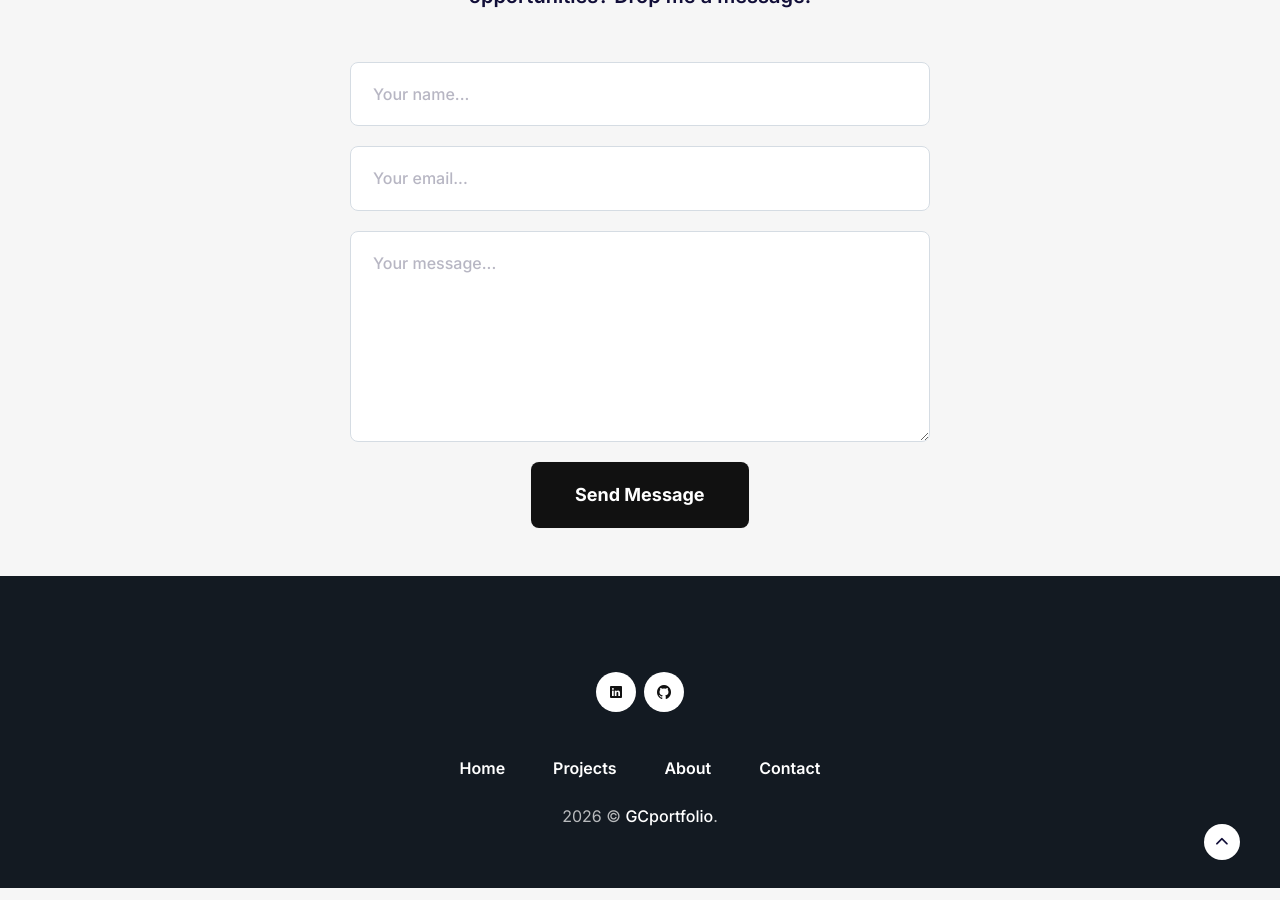
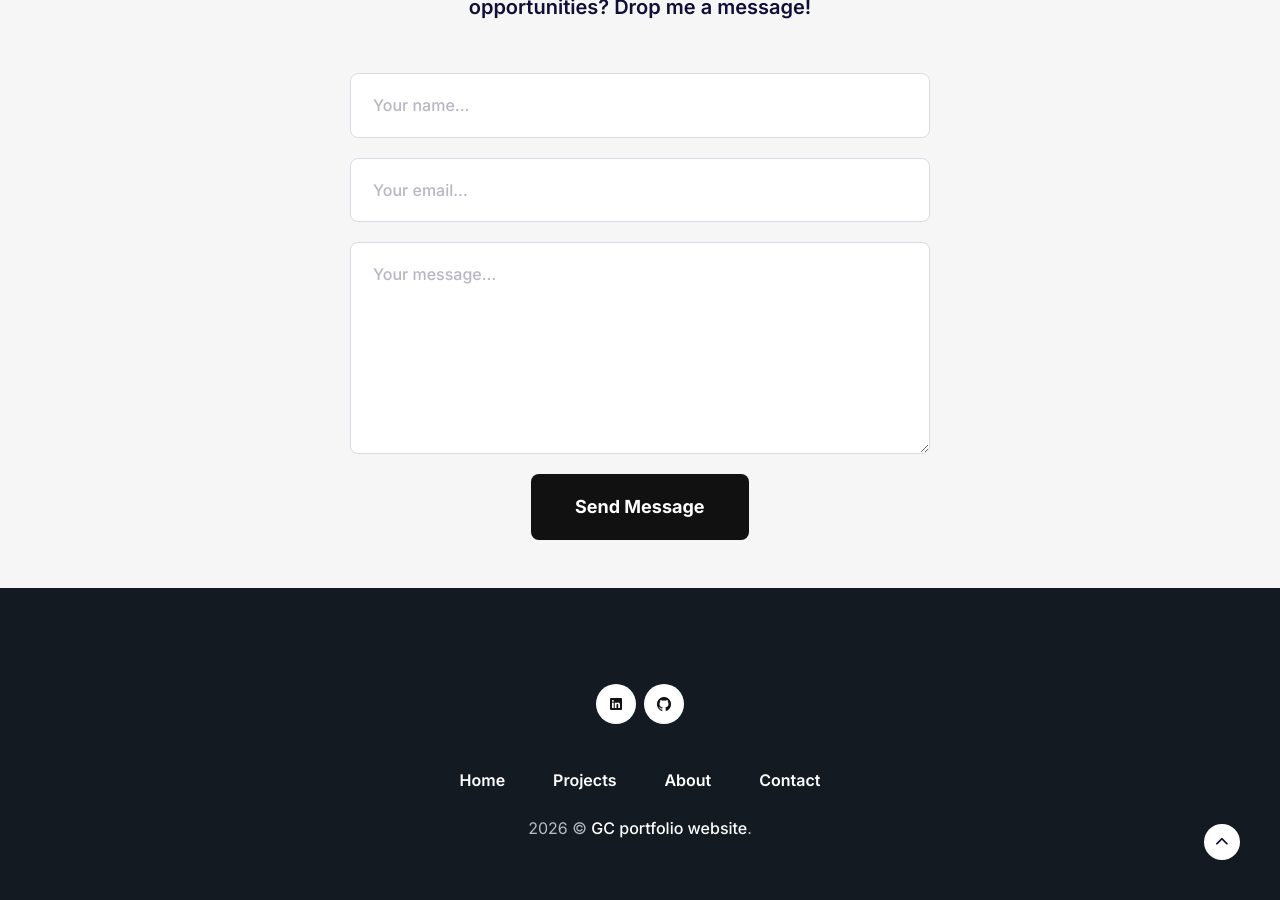
Before and after one commit to gcasarin/gcasarin.github.io, a Jekyll site: the page built from index.html, in a window 1280 px wide and 900 px high, scrolled down 2093 px. Built offline with Jekyll 4.4.1, drawn with Linux system fonts in a browser that asks for light colours.

Commit message:
Update site settings for portfolio details

```diff
--- a/_data/settings.yml
+++ b/_data/settings.yml
@@ -1,7 +1,7 @@
 # Site settings
-title: GCportfolio
-logo_image: "/images/title_picture.png"
-description: "Gabriele Casarin Portfolio"
+title: GC portfolio website
+logo_image: "/images/GC_portfolio_logo.png"
+description: "Gabriele Casarin portfolio webiste"
 social_media_share_image: "/images/cover_image_portfolio.jpeg"
 google-analytics: "G-XLEGE1T4XZ"
 
```
